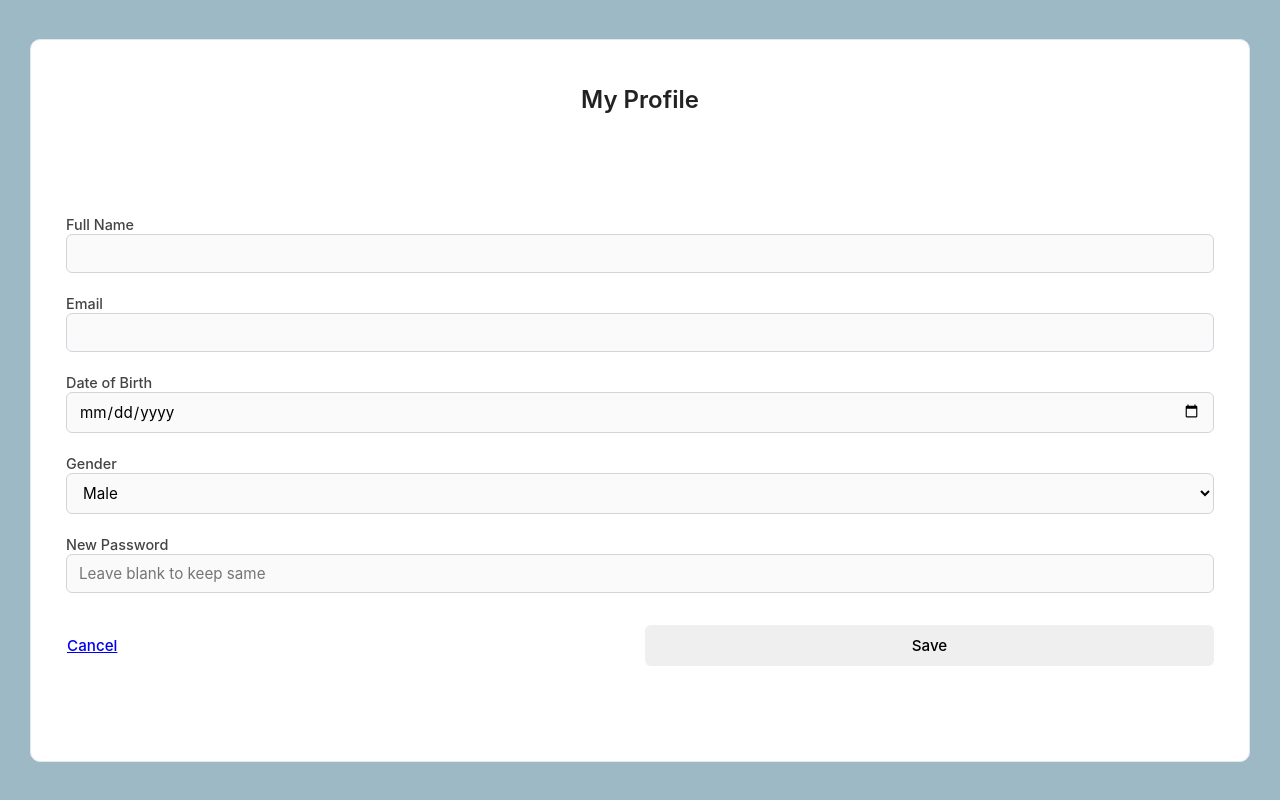
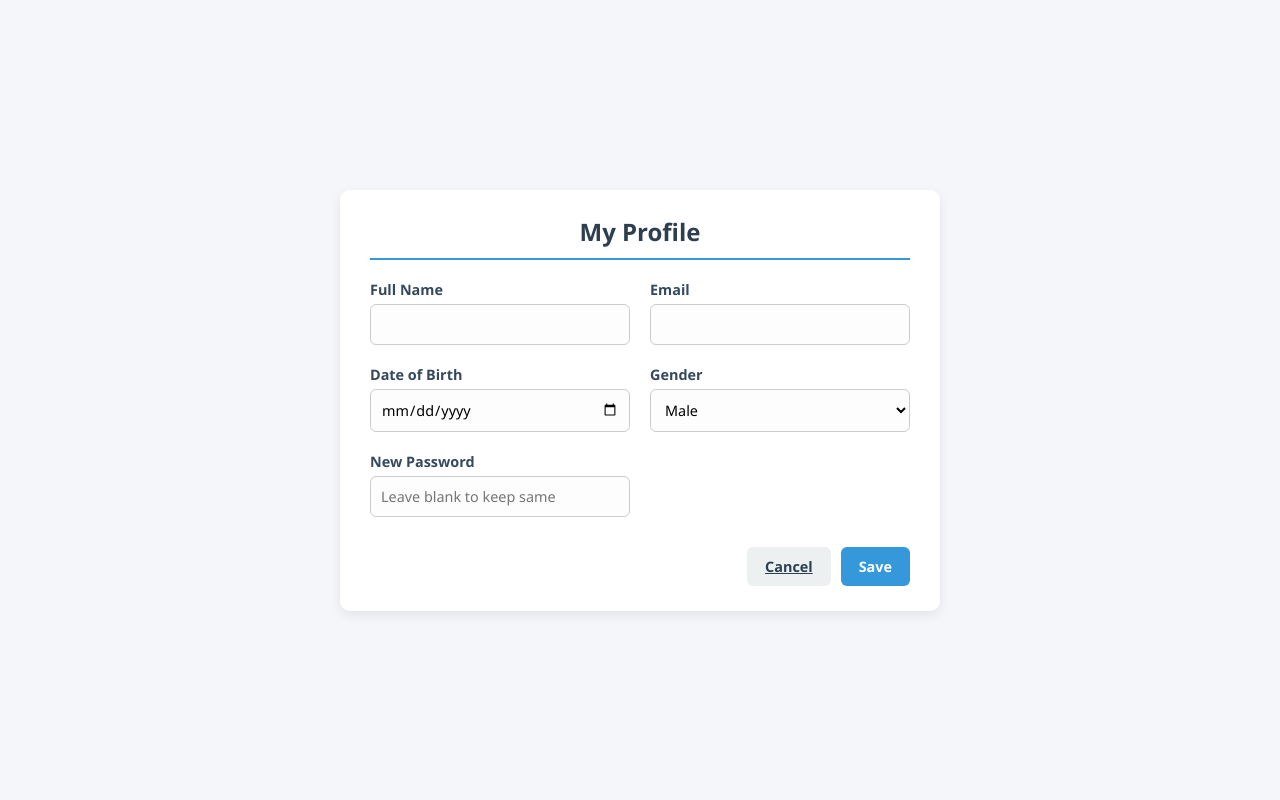
Before and after one commit to Rajvikaur5703/DailyExpensesTracker, a PHP site: page /users/profile.php in a window 1280 px wide. Run offline with PHP 8.4, Linux system fonts and the light colour scheme; the visitor is signed in with stand-in values (Sample User, id 1); data comes from the database, SQL or seed files in the repository; data that the repository does not hold is empty.

Commit message:
Update profile.css

```diff
--- a/expense-tracker/style/profile.css
+++ b/expense-tracker/style/profile.css
@@ -1,167 +1,120 @@
+/* ===== RESET ===== */
 * {
     margin: 0;
     padding: 0;
     box-sizing: border-box;
-    font-family: 'Inter', sans-serif;
+    font-family: "Segoe UI", Arial, sans-serif;
 }
 
 body {
-    background: #9db9c6;
+    background: #f4f6f9;
     display: flex;
     justify-content: center;
     align-items: center;
     min-height: 100vh;
 }
 
-/*Profile card*/
+/* ===== CARD ===== */
 .profile-card {
-    background: white;
-    padding: 45px 35px;
+    background: #fff;
+    padding: 25px 30px;
     border-radius: 10px;
-    border: 1px solid #e5e7eb;
-    max-width: 1220px;
-    width: 100%;
+    width: 600px;
+    box-shadow: 0 4px 12px rgba(0, 0, 0, 0.08);
 }
 
 .title {
     font-size: 1.5rem;
     font-weight: 600;
-    margin-bottom: 100px;
+    color: #2c3e50;
     text-align: center;
-    color: #222;
+    margin-bottom: 20px;
+    border-bottom: 2px solid #3498db;
+    padding-bottom: 10px;
 }
 
-.title i {
-    color: #007bff;
-    margin-right: 6px;
-}
-
-/* Form */
+/* ===== FORM LAYOUT ===== */
 .profile-form {
-    margin-bottom: 50px;
-    display: flex;
-    flex-direction: column;
+    display: grid;
+    grid-template-columns: 1fr 1fr;
     gap: 20px;
 }
 
-.form-row
-{
+.form-group {
     display: flex;
-    gap: 1rem;
-}
-
-.form-row .form-group {
-
-    flex: 1;
-    /* display: flex;
     flex-direction: column;
-    position: relative; */
 }
 
 .form-group label {
-    font-weight: 500;
+    font-size: 0.9rem;
+    font-weight: 600;
     margin-bottom: 5px;
-    color: #444;
-    font-size: 0.9rem;
+    color: #34495e;
 }
 
-.form-group select
-{
-    width: 100%;
-    box-sizing: border-box;
-    padding: 9px 12px;
-    border: 1px solid #d1d5db;
+.form-group input,
+.form-group select {
+    padding: 10px;
+    border: 1px solid #ccc;
     border-radius: 6px;
-    outline: none;
-    font-size: 0.95rem;
-    background: #fafafa;
-    transition: border 0.2s ease, background 0.2s ease;
-    /* width: 50%;  */
-    /*padding: 15px;
-    margin-top: 7px;
-    border: 1px solid #ccc;
-    border-radius: 5px;
-    font-size: 14px; */
+    font-size: 0.9rem;
+    background: #fdfdfd;
+    transition: 0.2s ease;
 }
 
-.form-group label i {
-    color: #007bff;
-    margin-right: 4px;
-}
-
-.form-group input {
-    width: 100%;
-    box-sizing: border-box;
-    /* width: 50%; */
-    padding: 9px 12px;
-    border: 1px solid #d1d5db;
-    border-radius: 6px;
+.form-group input:focus,
+.form-group select:focus {
+    border-color: #3498db;
     outline: none;
-    font-size: 0.95rem;
-    background: #fafafa;
-    transition: border 0.2s ease, background 0.2s ease;
-}
-
-.form-group input:focus {
-    border-color: #007bff;
     background: #fff;
 }
 
-/*Password toggle*/
-.password-toggle {
-    position: absolute;
-    right: 12px;
-    top: 37px;
-    cursor: pointer;
-    color: #888;
-    font-size: 0.95rem;
-    transition: color 0.2s ease;
-}
-
-.password-toggle:hover {
-    color: #007bff;
-}
-
-/*Buttons */
+/* ===== BUTTONS ===== */
 .form-actions {
+    grid-column: span 2; /* full width row */
     display: flex;
-    justify-content: space-between;
-    margin-top: 12px;
+    justify-content: flex-end;
     gap: 10px;
+    margin-top: 10px;
 }
 
 .btn {
-    flex: 1;
-    padding: 10px 0;
+    padding: 10px 18px;
     border-radius: 6px;
-    border: 1px solid transparent;
+    border: none;
     cursor: pointer;
-    font-size: 0.95rem;
-    font-weight: 500;
-    transition: all 0.2s ease;
+    font-weight: 600;
+    font-size: 0.9rem;
+    transition: background 0.2s ease;
 }
 
-/*Cancel button (outline blue) */
-.btn-light {
-    background: #fff;
-    color: #007bff;
-    border: 1px solid #007bff;
-    text-align: center;
+.btn-cancel {
+    background: #ecf0f1;
+    color: #2c3e50;
 }
 
-.btn-light:hover {
-    background: #007bff;
+.btn-cancel:hover {
+    background: #dcdde1;
+}
+
+.btn-save {
+    background: #3498db;
     color: #fff;
 }
 
-/*Save button (solid blue)*/
-.btn-primary {
-    background: #007bff;
-    color: #fff;
-    border: 1px solid #007bff;
+.btn-save:hover {
+    background: #2980b9;
 }
 
-.btn-primary:hover {
-    background: #0069d9;
-    border-color: #0062cc;
+/* ===== RESPONSIVE ===== */
+@media (max-width: 768px) {
+    .profile-card {
+    width: 90%;
+    }
+    .profile-form {
+    grid-template-columns: 1fr;
+    }
+    .form-actions {
+    justify-content: center;
+    }
 }
```
